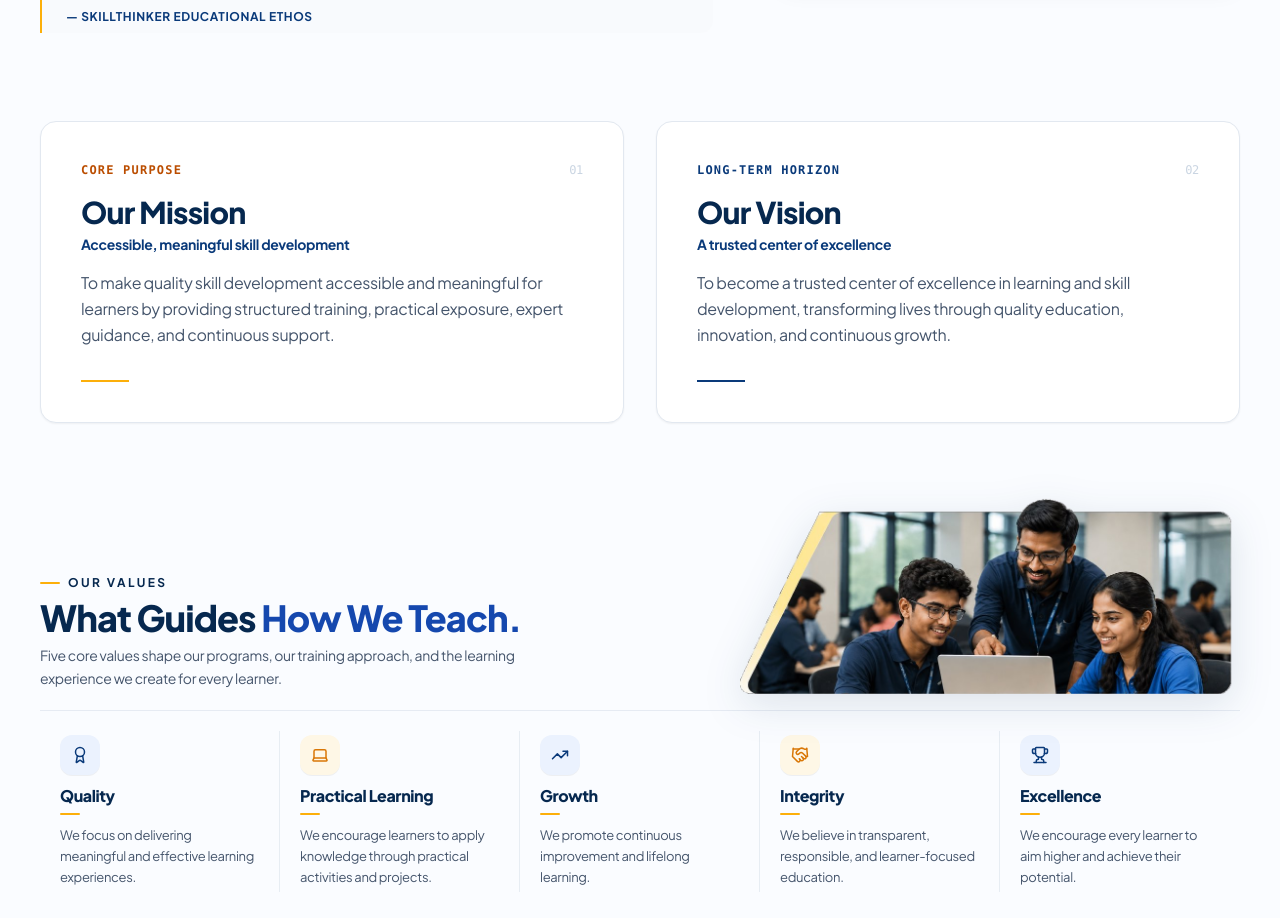
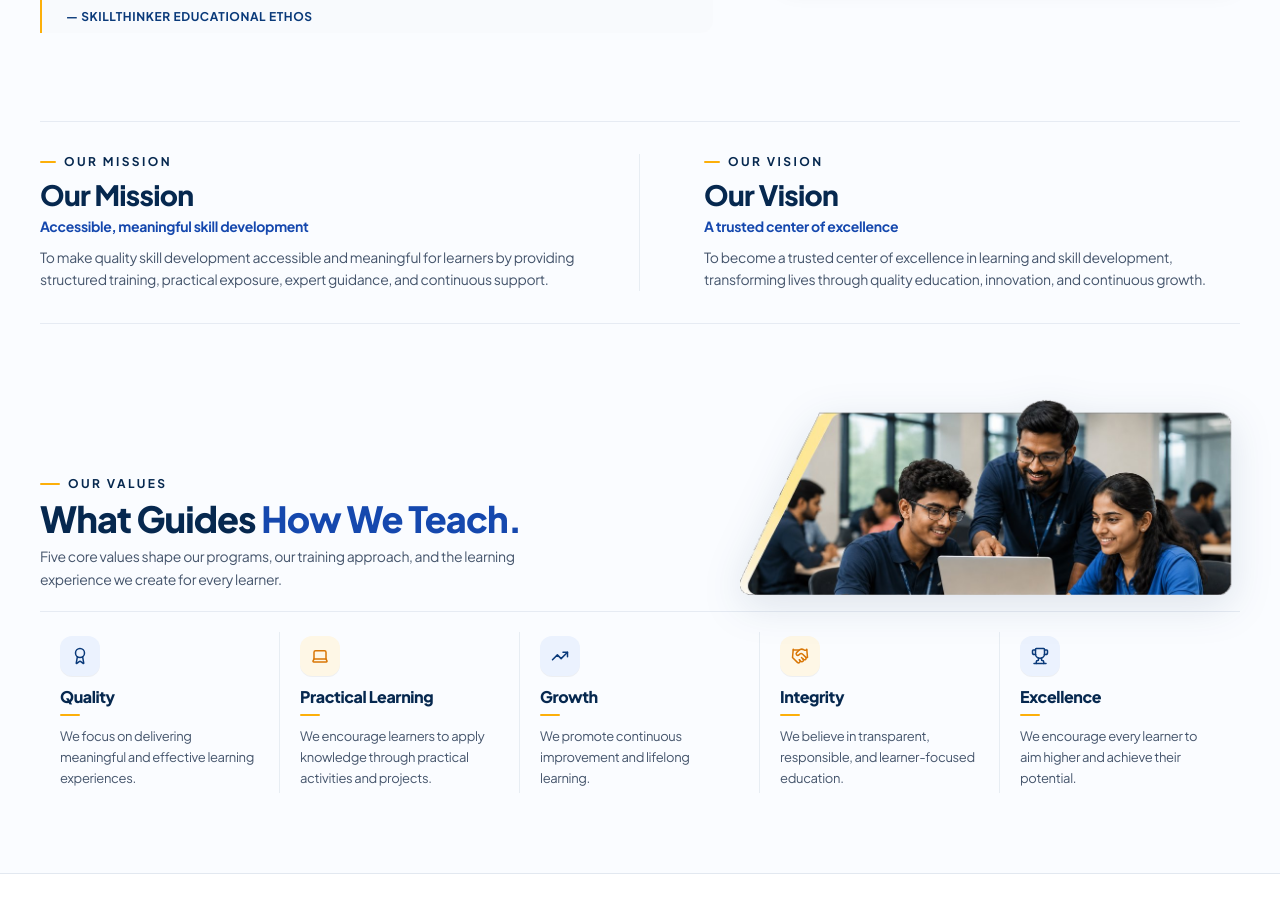
Before and after one commit to guru1301/SkillMantraAcadmey, a Next.js app: page / in a window 1280 px wide. Shown: the part 2270-3188 px from the top of the page. Built offline with nearby package versions, Linux system fonts and the light colour scheme.

Commit message:
feat(about): redesign mission & vision into compact side-by-side institutional layout with subtle divider

```diff
--- a/src/components/sections/AboutSection.tsx
+++ b/src/components/sections/AboutSection.tsx
@@ -133,61 +133,59 @@ export default function AboutSection() {
 
         </div>
 
-        {/* ── BLOCK 2: Mission & Vision (Dual Architectural Horizon Split) ── */}
-        <div className="grid grid-cols-1 md:grid-cols-2 gap-6 lg:gap-8">
+        {/* ── BLOCK 2: Mission & Vision (Side-by-Side Institutional Columns) ── */}
+        <div className="grid grid-cols-1 md:grid-cols-2 divide-y md:divide-y-0 md:divide-x divide-slate-200/80 py-6 sm:py-8 border-y border-slate-200/80">
 
-          {/* Mission Card: Core Purpose */}
-          <div className="p-8 sm:p-10 rounded-2xl bg-white border border-slate-200 shadow-xs flex flex-col justify-between hover:shadow-md transition-shadow group">
-            <div>
-              <div className="flex items-center justify-between mb-4">
-                <span className="text-xs font-mono font-bold text-amber-700 tracking-widest uppercase">
-                  Core Purpose
-                </span>
-                <span className="text-xs font-mono text-slate-300 group-hover:text-amber-500 transition-colors">
-                  01
+          {/* Left Column: Mission */}
+          <div className="pb-6 md:pb-0 md:pr-8 lg:pr-12 xl:pr-16 flex flex-col justify-start">
+            {/* Small Uppercase Label */}
+            <div className="flex items-center gap-2 mb-2">
+              <span className="w-4 h-0.5 rounded-full bg-[#FCAF0A]" />
+              <span className="text-[11px] sm:text-xs font-bold tracking-[0.2em] uppercase text-[#06284F]">
+                OUR MISSION
               </span>
             </div>
 
-              <h3 className="text-2xl sm:text-3xl font-extrabold text-[#06284F] tracking-tight mb-1">
+            {/* Refined Navy Heading (26–30px) */}
+            <h3 className="text-2xl sm:text-[26px] lg:text-[28px] font-extrabold text-[#06284F] tracking-tight leading-[1.2] mb-1">
               Our Mission
             </h3>
-              <div className="text-sm font-bold text-[#0A3A7A] mb-4">
-                Accessible, meaningful skill development
+
+            {/* Supporting Statement */}
+            <div className="text-xs sm:text-sm font-bold text-[#1548AE] mb-2.5">
+              {BRAND_INFO.missionSubtitle}
             </div>
 
-              <p className="text-sm sm:text-base text-slate-600 leading-relaxed font-normal">
+            {/* Description */}
+            <p className="text-xs sm:text-[13.5px] lg:text-[14px] text-slate-600 leading-relaxed font-normal">
               {BRAND_INFO.mission}
             </p>
           </div>
 
-            <div className="w-12 h-0.5 bg-[#FCAF0A] mt-8" />
-          </div>
-
-          {/* Vision Card: Long-Term Horizon */}
-          <div className="p-8 sm:p-10 rounded-2xl bg-white border border-slate-200 shadow-xs flex flex-col justify-between hover:shadow-md transition-shadow group">
-            <div>
-              <div className="flex items-center justify-between mb-4">
-                <span className="text-xs font-mono font-bold text-[#0A3A7A] tracking-widest uppercase">
-                  Long-Term Horizon
-                </span>
-                <span className="text-xs font-mono text-slate-300 group-hover:text-[#0A3A7A] transition-colors">
-                  02
+          {/* Right Column: Vision */}
+          <div className="pt-6 md:pt-0 md:pl-8 lg:pl-12 xl:pl-16 flex flex-col justify-start">
+            {/* Small Uppercase Label */}
+            <div className="flex items-center gap-2 mb-2">
+              <span className="w-4 h-0.5 rounded-full bg-[#FCAF0A]" />
+              <span className="text-[11px] sm:text-xs font-bold tracking-[0.2em] uppercase text-[#06284F]">
+                OUR VISION
               </span>
             </div>
 
-              <h3 className="text-2xl sm:text-3xl font-extrabold text-[#06284F] tracking-tight mb-1">
+            {/* Refined Navy Heading (26–30px) */}
+            <h3 className="text-2xl sm:text-[26px] lg:text-[28px] font-extrabold text-[#06284F] tracking-tight leading-[1.2] mb-1">
               Our Vision
             </h3>
-              <div className="text-sm font-bold text-[#0A3A7A] mb-4">
-                A trusted center of excellence
+
+            {/* Supporting Statement */}
+            <div className="text-xs sm:text-sm font-bold text-[#1548AE] mb-2.5">
+              {BRAND_INFO.visionSubtitle}
             </div>
 
-              <p className="text-sm sm:text-base text-slate-600 leading-relaxed font-normal">
+            {/* Description */}
+            <p className="text-xs sm:text-[13.5px] lg:text-[14px] text-slate-600 leading-relaxed font-normal">
               {BRAND_INFO.vision}
             </p>
-            </div>
-
-            <div className="w-12 h-0.5 bg-[#0A3A7A] mt-8" />
           </div>
 
         </div>
```
Lines whose indentation alone changed are shown as unchanged.
